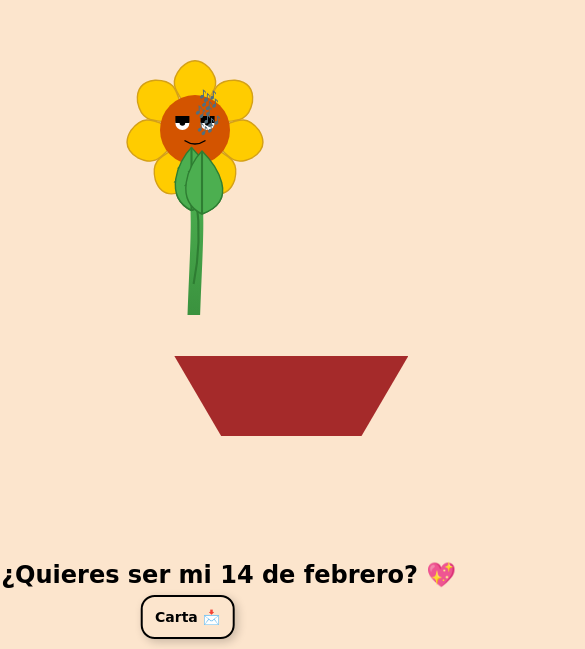
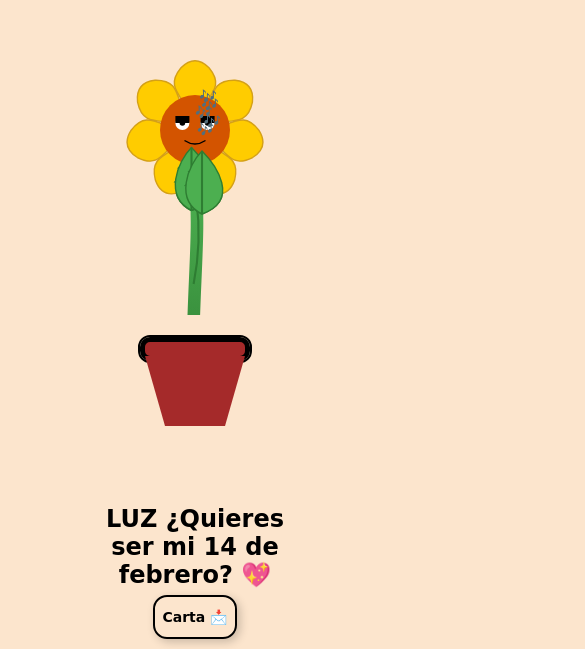
Before and after one commit to R54ba/14-de-febrero, a plain HTML site: page index.html in a window 390 px wide. Shown: the part 195-844 px from the top of the page, 585 px wide, since content can reach past the window. Drawn offline with Linux system fonts and the light colour scheme.

Commit message:
Update styles.css

```diff
--- a/styles.css
+++ b/styles.css
@@ -4,7 +4,7 @@
         align-items: center;
         height: 100vh;
         margin: 0;
-    background: #fce5cd; /* Fondo color pastel */
+        background: #fce5cd;
     }
 
     .container {
@@ -15,158 +15,100 @@
     svg {
         width: 800px;
         height: 300px;
+    }
 
-}
     .rectangulo {
-    width: 160px; /* Ancho */
-    height: 18px; /* Alto */
-    background-color: brown; /* Color de fondo */
-    border: 5px solid black   ack; /* Borde */
+        width: 160px;
+        height: 18px;
+        background-color: brown;
+        border: 5px solid black;
         position: absolute;
         top: 50%;
-    left: 605px;
-    transform: translate(-50%, -50%); /* Ajusta el centro exacto */
-    transform: translateY(110px);
+        left: 50%;
+        transform: translate(-50%, 110px);
         outline: 2px solid black;
         border-radius: 10px;
+    }
 
-}
     .maceta {
         width: 150px;
         height: 100px;
         background-color: brown;
-    clip-path: polygon(20% 0%, 80% 0%, 100% 100%, 0% 100%);
-    border: 2px solid bl    ack; /* Borde */
         position: absolute;
         top: 50%;
-    left: 44.7%;
-    transform: translate(-50%, -50%); /* Ajusta el centro exacto */
-    transform: translateY(129px);
+        left: 50%;
+        transform: translate(-50%, 129px);
         clip-path: polygon(0% 0%, 100% 0%, 80% 100%, 20% 100%);
+    }
 
 
-}
-.tierra {
-    width: 10%;
-    height: 40px;
-    background-color: #4b2e16; /* Marrón oscuro */
-    border-radius: 50% 50% 0 0; /* Redondeado arriba */
-    position: absolute;
-    bottom: 0;
-    box-shadow: inset 0px -5px 10px rgba(0, 0, 0, 0.4); /* Efecto de profundidad */
-    bottom: 230px; /* Sube la tierra 10px más */
-}
+
+
+
+
     @keyframes bailar {
         0% { transform: rotate(0deg); }
-    25% { transform: rotate(-10deg); } /* Se inclina bien a la izquierda */
-    50% { transform: rotate(0deg); } /* Vuelve al centro */
-    75% { transform: rotate(10deg); } /* Se inclina bien a la derecha */
-    100% { transform: rotate(0deg); } /* Regresa al centro */
+        25% { transform: rotate(-10deg); }
+        50% { transform: rotate(0deg); }
+        75% { transform: rotate(10deg); }
+        100% { transform: rotate(0deg); }
     }
 
     #girasol {
-    transform-origin: bottom center; /* Asegura que rote desde la base */
+        transform-origin: bottom center;
         animation: bailar 2.5s infinite ease-in-out;
     }
-.carta{
+
+    .carta {
         border-radius: 14px;
         position: absolute;
         width: 100px;
-        height:40px;
-        border: 2px solid rgb(0, 0, 0);
+        height: 40px;
+        border: 2px solid black;
         display: flex;
         align-items: center;
         justify-content: center;
-        left: 0;
-        transform: translateX(607%);
-        text-decoration: none; /* Quitar subrayado del enlace */
-        font-size: 18px; /* Tamaño del texto */
-            font-weight: bold; /* Negrita */
-            font-family:'patrick Hand',cursive;
-            box-shadow: 3px 3px 10px rgba(0, 0, 0, 0.2); /* Sombra suave */
+        text-decoration: none;
+        font-size: 21px;
+        font-weight: bold;
+        font-family: 'Patrick Hand', cursive;
+        box-shadow: 3px 3px 10px rgba(0, 0, 0, 0.2);
         transition: transform 0.2s ease, background-color 0.3s ease;
-            bottom: 10px; /* Mantiene el texto debajo de la maceta */
-            left: 80%; /* Lo mueve más a la derecha (ajusta el porcentaje si es necesario) */
-            transform: translateX(-62%); /* Ajusta el centrado */
-            font-size: 18px; /* Tamaño del texto */
-            color: rgb(0, 0, 0); /* Color rojo */
-            font-weight: bold; /* Negrita */
-            white-space: nowrap; /* Evita que el texto se divida en varias líneas */
-            left: 51%;
-            font-size: 21px; /* 🔥 LETRAS GRANDES 🔥 */
-            font-family:'patrick Hand',cursive;
-
-    }
-
-
-    #youtube-player {
-        position: absolute;
-        width: 1px;
-        height: 1px;
-        opacity: 0;
+        bottom: 10px;
+        left: 50%;
+        transform: translateX(-50%);
+        color: black;
+        white-space: nowrap;
     }
 
     .texto-san-valentin {
-        position: absolute; /* Mantiene el texto independiente */
-        bottom: 60px; /* Mantiene el texto debajo de la maceta */
-        left: 80%; /* Lo mueve más a la derecha (ajusta el porcentaje si es necesario) */
-        transform: translateX(-50%); /* Ajusta el centrado */
-        font-size: 18px; /* Tamaño del texto */
-        color: rgb(0, 0, 0); /* Color rojo */
-        font-weight: bold; /* Negrita */
-        white-space: nowrap; /* Evita que el texto se divida en varias líneas */
-        left: 51%;
-        font-size: 32px; /* 🔥 LETRAS GRANDES 🔥 */
-        font-family:'patrick Hand',cursive;
+        position: absolute;
+        bottom: 60px;
+        left: 50%;
+        transform: translateX(-50%);
+        font-size: 32px;
+        color: black;
+        font-weight: bold;
+        font-family: 'Patrick Hand', cursive;
     }
 
-    /* Medias Queries para hacer la página responsive sin alterar nada */
     @media (max-width: 768px) {
-    .rectangulo {
-        width: 130px;  /* Ajuste en el ancho */
-        height: 16px;  /* Ajuste en la altura */
-    }
-    .maceta {
-        width: 50%;  /* Ajuste en el tamaño de la maceta */
-        height: 90px;  /* Ajuste en la altura */
-    }
-    .tierra {
-        width: 50%;  /* Ajuste en el tamaño de la tierra */
-        height: 35px;  /* Ajuste en la altura */
-    }
-    .carta {
-        width: 100px;  /* Ajuste en el tamaño de la carta */
-        font-size: 16px;  /* Ajuste en el tamaño de la fuente */
-    }
-    .texto-san-valentin {
-        font-size: 28px;  /* Ajuste en el tamaño del texto */
-    }
-    #girasol {
-        width: 80%;  /* Ajuste en el tamaño del girasol */
-    }
+        .rectangulo { width: 130px; height: 16px; }
+        .maceta { width: 120px; height: 80px; }
+        .tierra { width: 90px; height: 35px; }
+        .carta { width: 90px; font-size: 16px; }
+        .texto-san-valentin { font-size: 28px; }
+        #girasol { width: 80%; }
     }
 
     @media (max-width: 480px) {
-    .rectangulo {
-        width: 100px;  /* Ajuste en el ancho */
-        height: 14px;  /* Ajuste en la altura */
+        .rectangulo { width: 100px; height: 14px; }
+        .maceta { width: 100px; height: 70px; }
+        .tierra { width: 80px; height: 30px; }
+        .carta { width: 80px; font-size: 14px; }
+        .texto-san-valentin { font-size: 24px; }
+        #girasol { width: 70%; }
     }
-    .maceta {
-        width: 60%;  /* Ajuste en el tamaño de la maceta */
-        height: 80px;  /* Ajuste en la altura */
+    #youtube-player {
+        display: none;
     }
-    .tierra {
-        width: 60%;  /* Ajuste en el tamaño de la tierra */
-        height: 30px;  /* Ajuste en la altura */
-    }
-    .carta {
-        width: 90px;  /* Ajuste en el tamaño de la carta */
-        font-size: 14px;  /* Ajuste en el tamaño de la fuente */
-    }
-    .texto-san-valentin {
-        font-size: 24px;  /* Ajuste en el tamaño del texto */
-    }
-    #girasol {
-        width: 70%;  /* Ajuste en el tamaño del girasol */
-    }
-}
```
Lines whose indentation alone changed are shown as unchanged.
